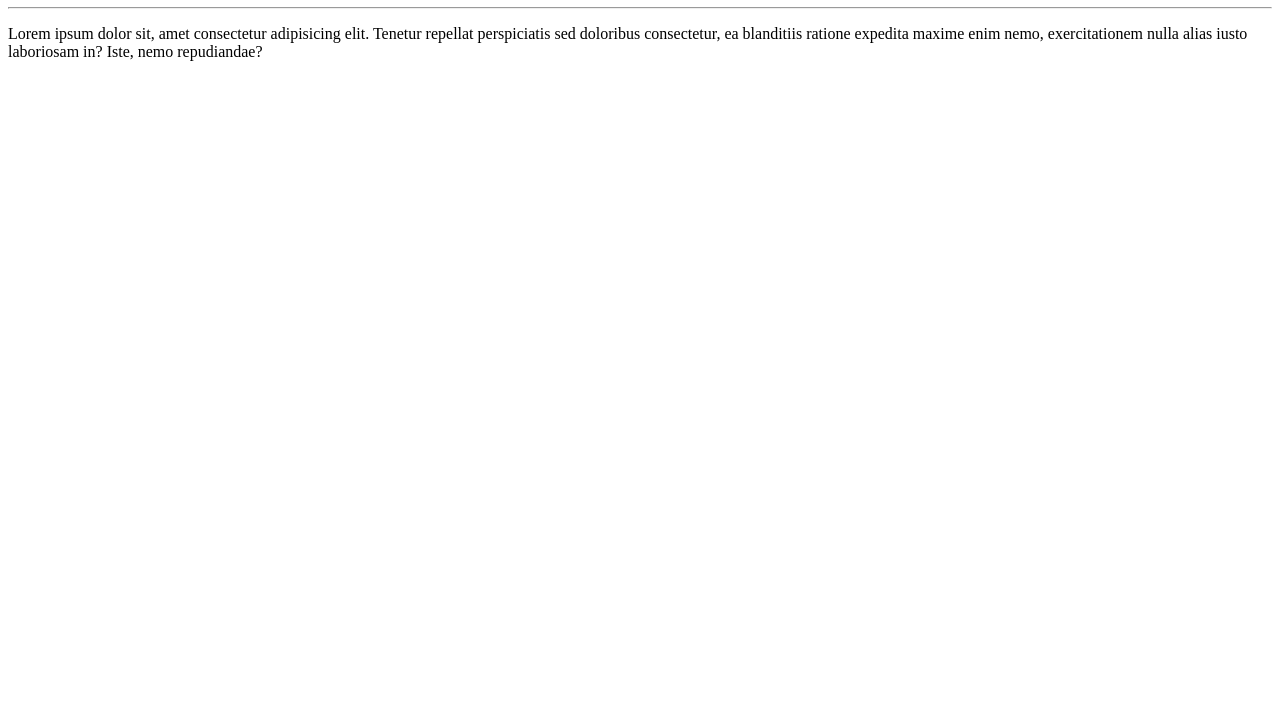
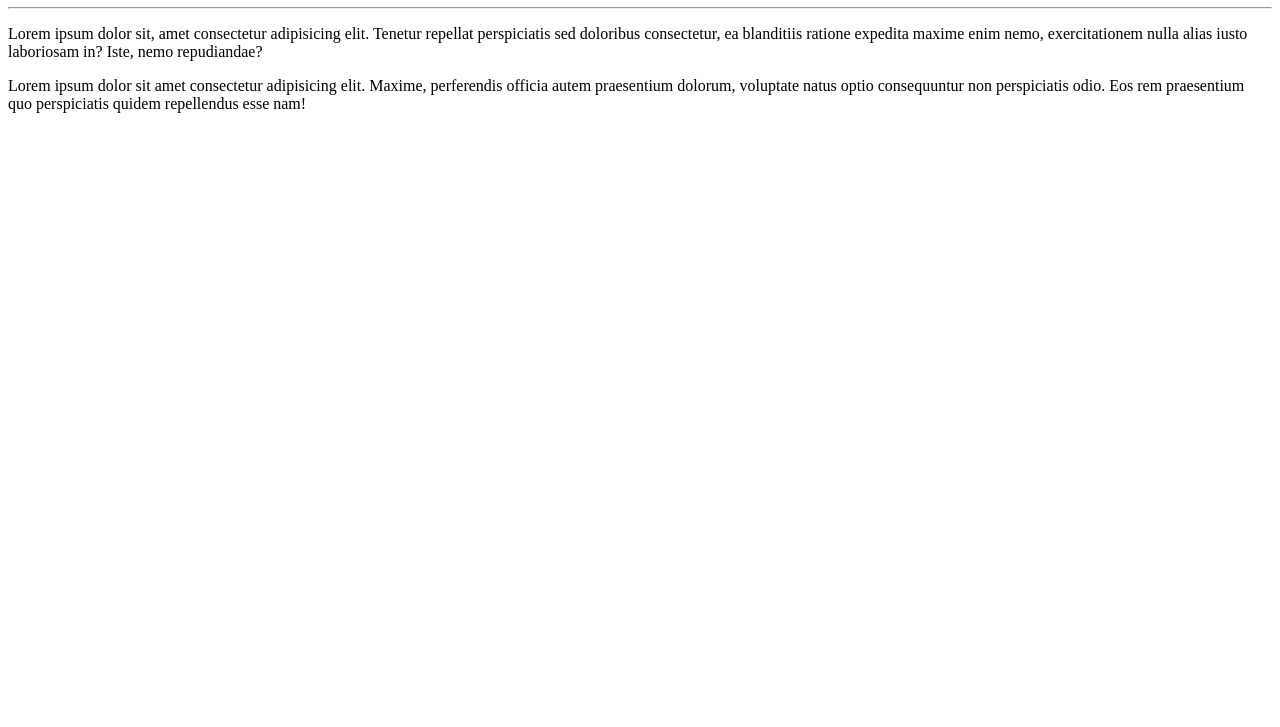
Before and after one commit to PHCorra/Repositorio-teste, a plain HTML site: page site-exemplo/index.html in a window 1280 px wide. Shown: the part 73-800 px from the top of the page. Drawn offline with Linux system fonts and the light colour scheme.

Commit message:
Adicionando um parágrafo

```diff
--- a/site-exemplo/index.html
+++ b/site-exemplo/index.html
@@ -9,5 +9,6 @@
     <h1>Testando primeiro HTML para o repositório</h1>
     <hr>
     <p>Lorem ipsum dolor sit, amet consectetur adipisicing elit. Tenetur repellat perspiciatis sed doloribus consectetur, ea blanditiis ratione expedita maxime enim nemo, exercitationem nulla alias iusto laboriosam in? Iste, nemo repudiandae?</p>
+    <p>Lorem ipsum dolor sit amet consectetur adipisicing elit. Maxime, perferendis officia autem praesentium dolorum, voluptate natus optio consequuntur non perspiciatis odio. Eos rem praesentium quo perspiciatis quidem repellendus esse nam!</p>
 </body>
 </html>
```
